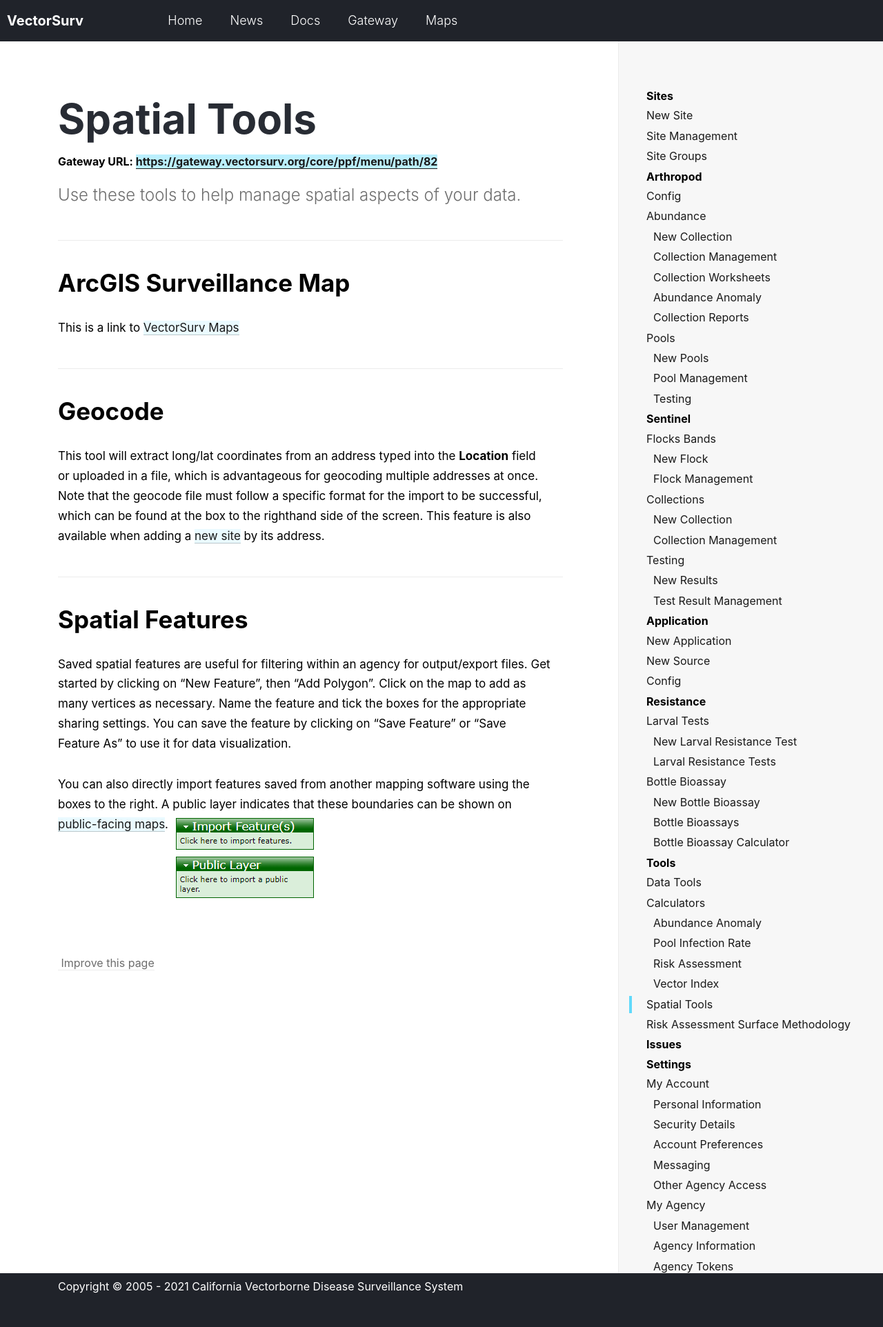
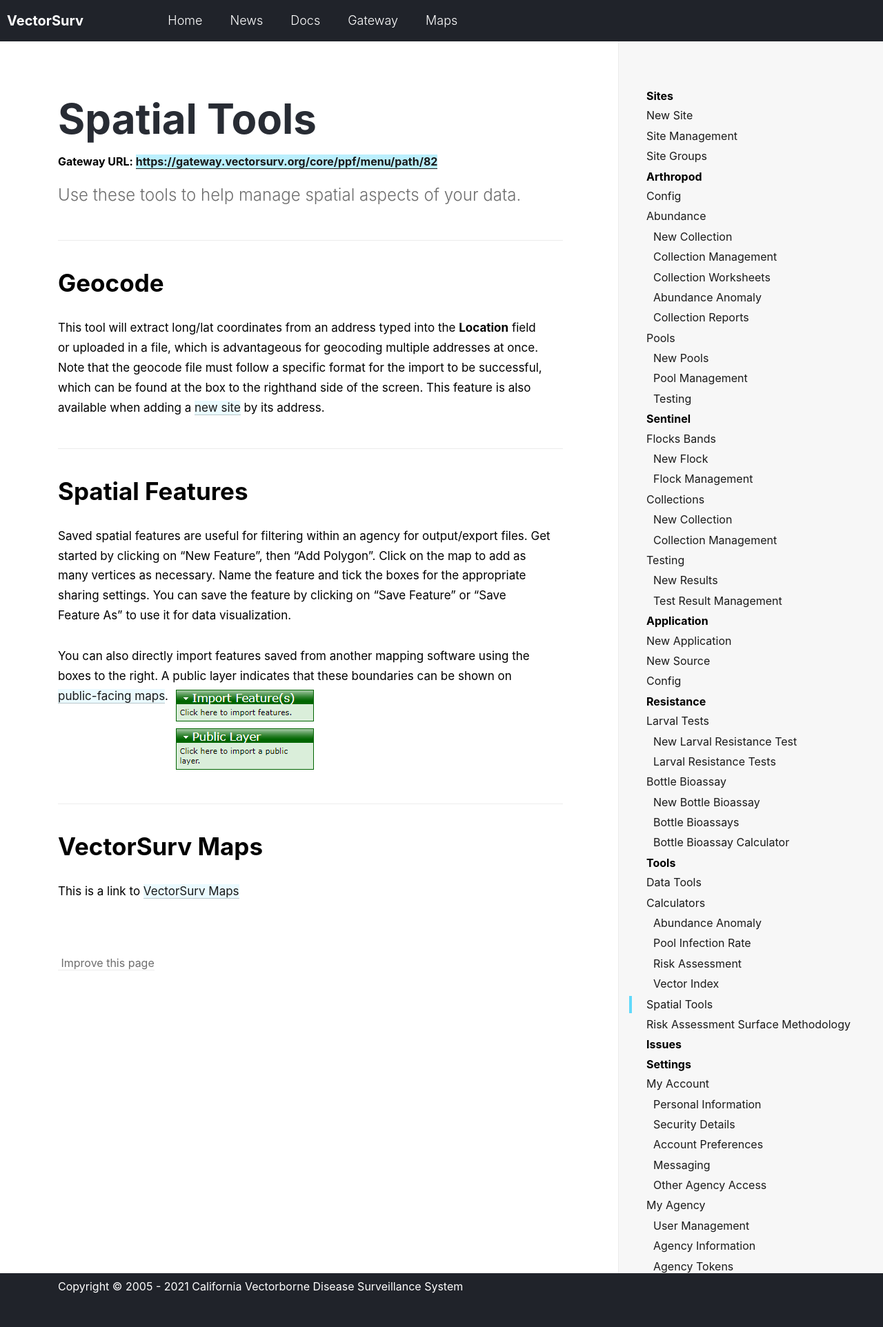
Before and after one commit to tlvaldepena/vectorsurv.org, a Jekyll site: the page built from _docs/tools/spatial-tools.md, in a window 1280 px wide. Shown: the whole page at 69% size. Built offline with Jekyll 4.4.1, drawn with Linux system fonts in a browser that asks for light colours.

Commit message:
remove arcgis wording

```diff
--- a/_docs/tools/spatial-tools.md
+++ b/_docs/tools/spatial-tools.md
@@ -4,10 +4,6 @@
 ---
 
 Use these tools to help manage spatial aspects of your data.
-
-## ArcGIS Surveillance Map
-
-This is a link to [VectorSurv Maps](https://maps.vectorsurv.org)
 
 ## Geocode
 
@@ -19,3 +15,7 @@
 
 You can also directly import features saved from another mapping software using the boxes to the right. A public layer indicates that these boundaries can be shown on [public-facing maps](https://maps.vectorsurv.org).
 ![Spatial features boxes]({{ site.baseur1 }}/assets/images/docs/spatial-features-boxes.PNG)
+
+## VectorSurv Maps
+
+This is a link to [VectorSurv Maps](https://maps.vectorsurv.org)
```
